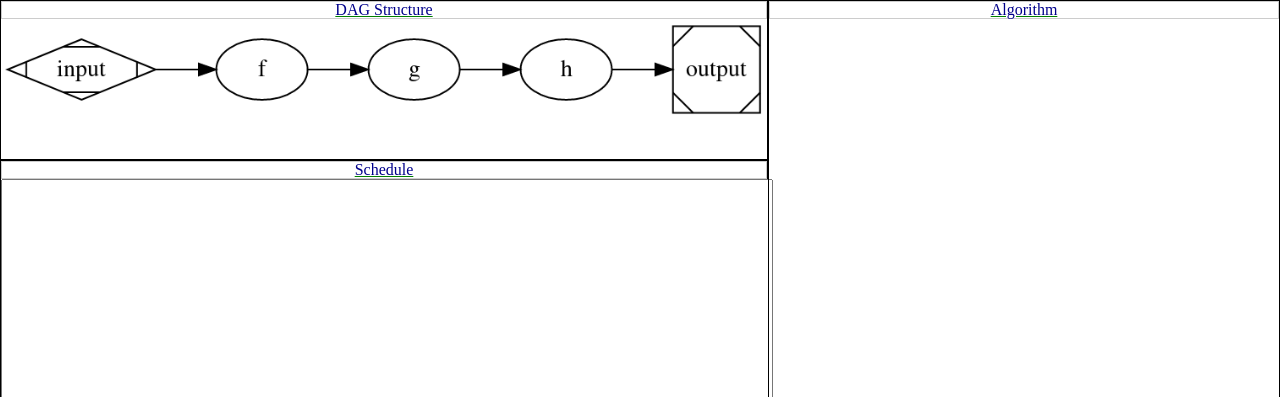
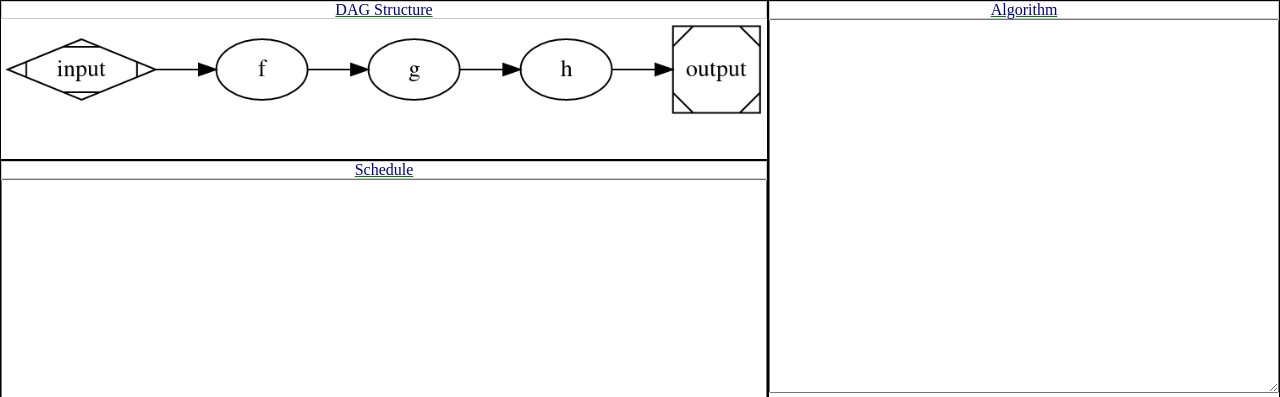
Before and after one commit to yamaguchi1024/scheduling-tool, an Electron app: page index.html in a window 1280 px wide. Shown: the top 397 px of the page. Drawn offline with nearby package versions, Linux system fonts and the light colour scheme; no server answers.

Commit message:
Use beautiful textarea

```diff
--- a/app.js
+++ b/app.js
@@ -12,7 +12,7 @@ const ls = spawn('/home/yuka/Halide/apps/autoscheduler/test',
 
 const fs = require('fs');
 fs.readFile("/home/yuka/Halide/apps/autoscheduler/test.cpp", 'utf-8', (err, data) => {
-        document.getElementById("algorithm").innerText += data;
+        document.getElementById("algorithm").value += data;
     });
 
 ls.on('error', console.log);
--- a/index.html
+++ b/index.html
@@ -5,8 +5,11 @@
         <link rel="stylesheet" href="https://cdnjs.cloudflare.com/ajax/libs/meyer-reset/2.0/reset.min.css">
         <style>
 html, body {width: 100%;height: 100%;}
-.cell {border: 1px solid;
+*{
     box-sizing: border-box;
+}
+.cell {
+    border: 1px solid;
 }
 .row-flex {display: flex;flex-direction: row;}
 .col-flex {display: flex;flex-direction: column;}
@@ -32,14 +35,14 @@ img {
                 </div>
                 <div class="cell" style="width:100%; height:80%;">
                     <h2>Schedule</h2>
-                    <textarea id="schedule" style="width:100%; height:95%;"></textarea>
+                    <textarea readonly id="schedule" style="width:100%; height:96%;"></textarea>
                 </div>
             </div>
 
             <div class="col-flex" style="width:40%; height:100%;">
-                <div class="cell" style="width:100%; height:50%; overflow-y: scroll">
+                <div class="cell" style="width:100%; height:50%">
                     <h2>Algorithm</h2>
-                    <div id="algorithm"></div>
+                    <textarea readonly id="algorithm" style="width:100%; height:94%;"></textarea>
                 </div>
                 <div class="cell" style="width:100%; height:50%;">
                     <h2>User Input</h2>
```
